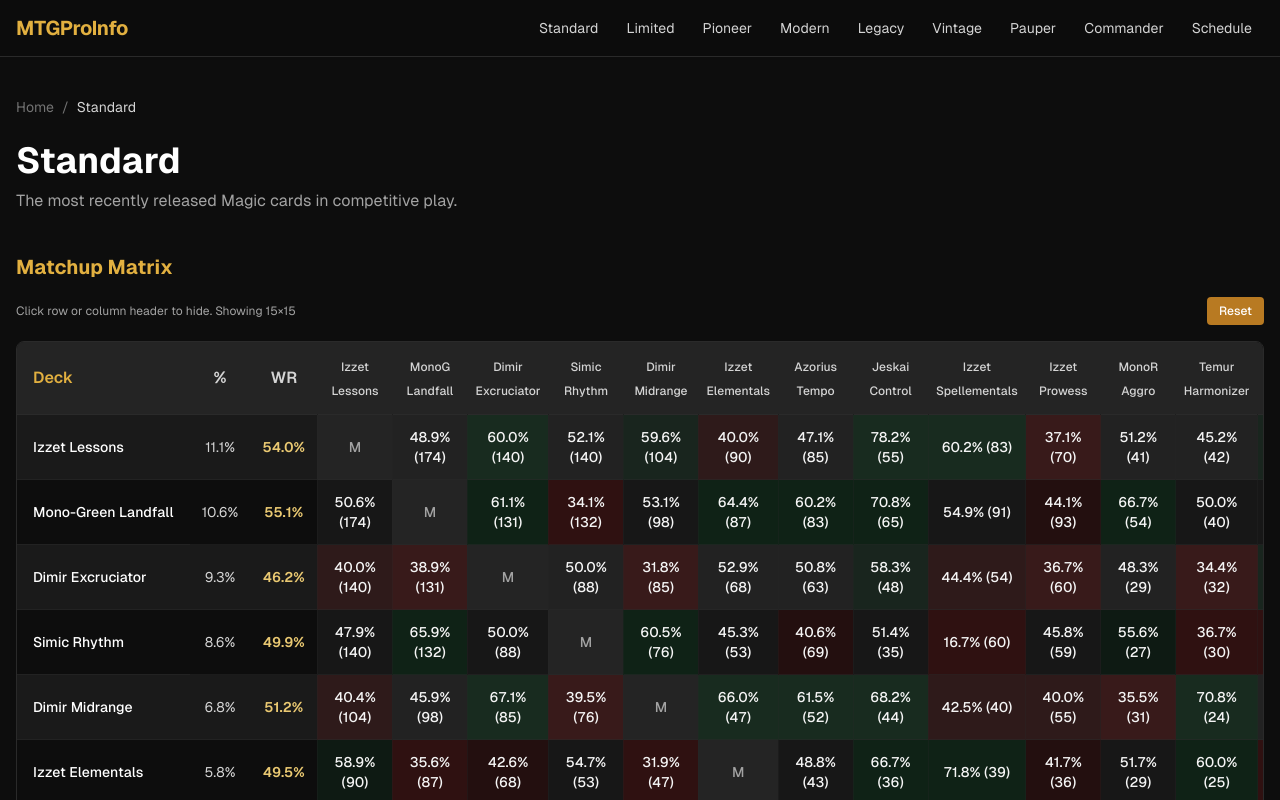
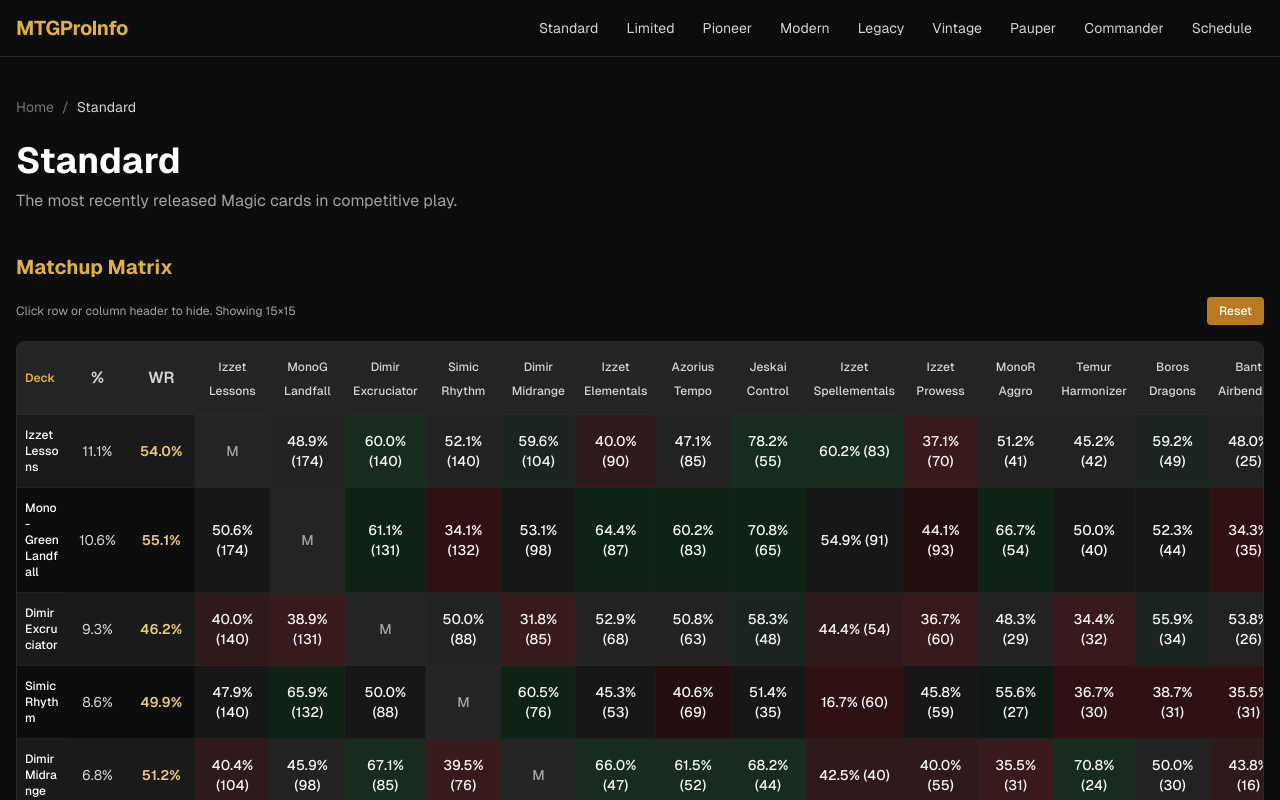
Before and after one commit to leobotclawd-ship-it/spike-vault, a Next.js app: page /format/standard in a window 1280 px wide. Shown: the top 800 px of the page. Built offline with nearby package versions, Linux system fonts and the light colour scheme.

Commit message:
refactor: Shrink left deck column to 50px with 2-line text wrapping

```diff
--- a/src/components/formats/InteractiveMatchupMatrix.tsx
+++ b/src/components/formats/InteractiveMatchupMatrix.tsx
@@ -72,7 +72,7 @@ export default function InteractiveMatchupMatrix() {
         <table className="text-base">
           <thead className="bg-bg-tertiary border-b border-border sticky top-0">
             <tr>
-              <th className="px-4 py-3 text-left text-gold-400 font-semibold sticky left-0 z-10 bg-bg-tertiary min-w-[100px]">Deck</th>
+              <th className="px-2 py-3 text-left text-gold-400 font-semibold sticky left-0 z-10 bg-bg-tertiary min-w-[50px] text-xs">Deck</th>
               <th className="px-3 py-3 text-center text-neutral-300 font-semibold min-w-[50px]">%</th>
               <th className="px-3 py-3 text-center text-neutral-300 font-semibold min-w-[50px]">WR</th>
               {visibleCols.map(deck => (
@@ -98,7 +98,7 @@ export default function InteractiveMatchupMatrix() {
                   }`}
                 >
                   <td
-                    className="px-4 py-3 font-medium text-white text-sm cursor-pointer hover:text-gold-400 sticky left-0 z-10 bg-inherit min-w-[100px] overflow-hidden text-ellipsis whitespace-nowrap select-none"
+                    className="px-2 py-3 font-medium text-white text-xs cursor-pointer hover:text-gold-400 sticky left-0 z-10 bg-inherit min-w-[50px] max-w-[50px] whitespace-normal break-words select-none"
                     onClick={() => toggleRow(matchup.deckName)}
                     title={`Click to hide: ${matchup.deckName}`}
                   >
```
